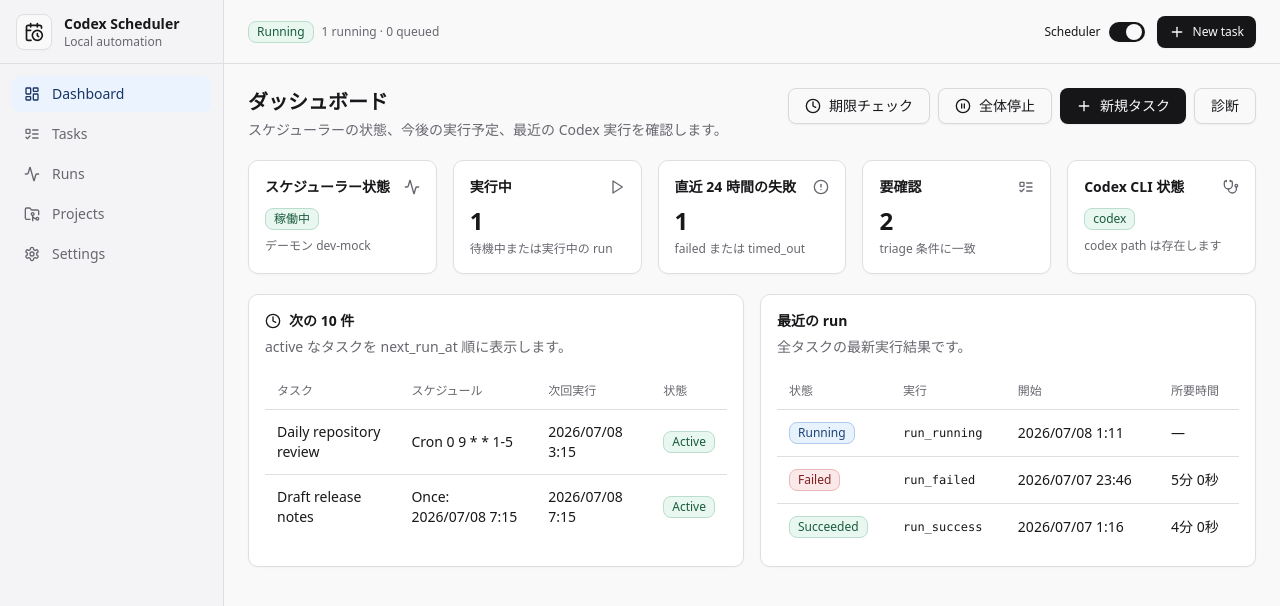
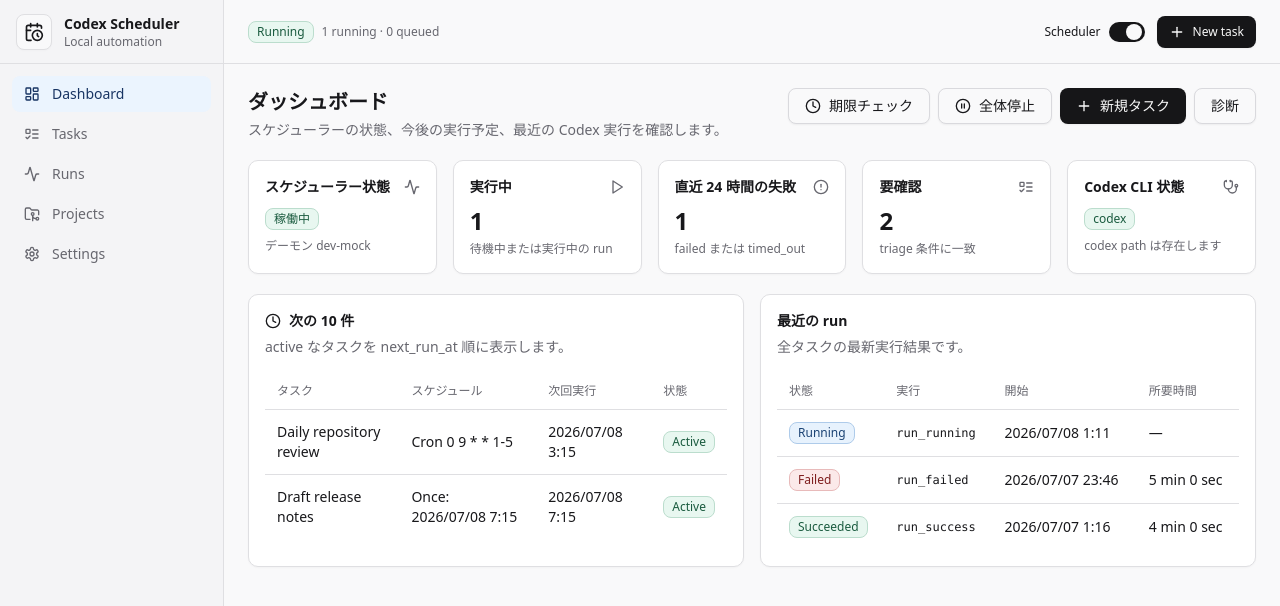
Before and after one commit to aki-0421/scheduler, a Next.js app in the folder apps/desktop/: page / in a window 1280 px wide. Shown: the top 606 px of the page. Built offline with nearby package versions, Linux system fonts and the light colour scheme.

Commit message:
fix: normalize remaining run labels

```diff
--- a/apps/desktop/components/task-detail.tsx
+++ b/apps/desktop/components/task-detail.tsx
@@ -82,8 +82,8 @@
       <div className="flex flex-col justify-between gap-2 sm:flex-row sm:items-start">
         <div className="min-w-0">
           <div className="flex flex-wrap items-center gap-2">
-            <Badge variant="outline">{event.action}</Badge>
-            <Badge variant="muted">actor_type {event.actorType}</Badge>
+            <Badge variant="outline">{formatEnumLabel(event.action)}</Badge>
+            <Badge variant="muted">Actor: {formatEnumLabel(event.actorType)}</Badge>
             {event.actorId ? <Badge variant="muted">{event.actorId}</Badge> : null}
           </div>
           {event.reason ? (
--- a/apps/desktop/lib/format.ts
+++ b/apps/desktop/lib/format.ts
@@ -13,7 +13,7 @@
 
 export function formatDateTime(value?: string) {
   if (!value) {
-    return "未設定";
+    return "Not set";
   }
 
   const date = new Date(value);
@@ -36,12 +36,12 @@
   }
 
   if (durationMs < 60_000) {
-    return `${Math.round(durationMs / 1000)}秒`;
+    return `${Math.round(durationMs / 1000)} sec`;
   }
 
   const minutes = Math.floor(durationMs / 60_000);
   const seconds = Math.round((durationMs % 60_000) / 1000);
-  return `${minutes}分 ${seconds}秒`;
+  return `${minutes} min ${seconds} sec`;
 }
 
 export function formatTaskSchedule(task: TaskDto) {
```
